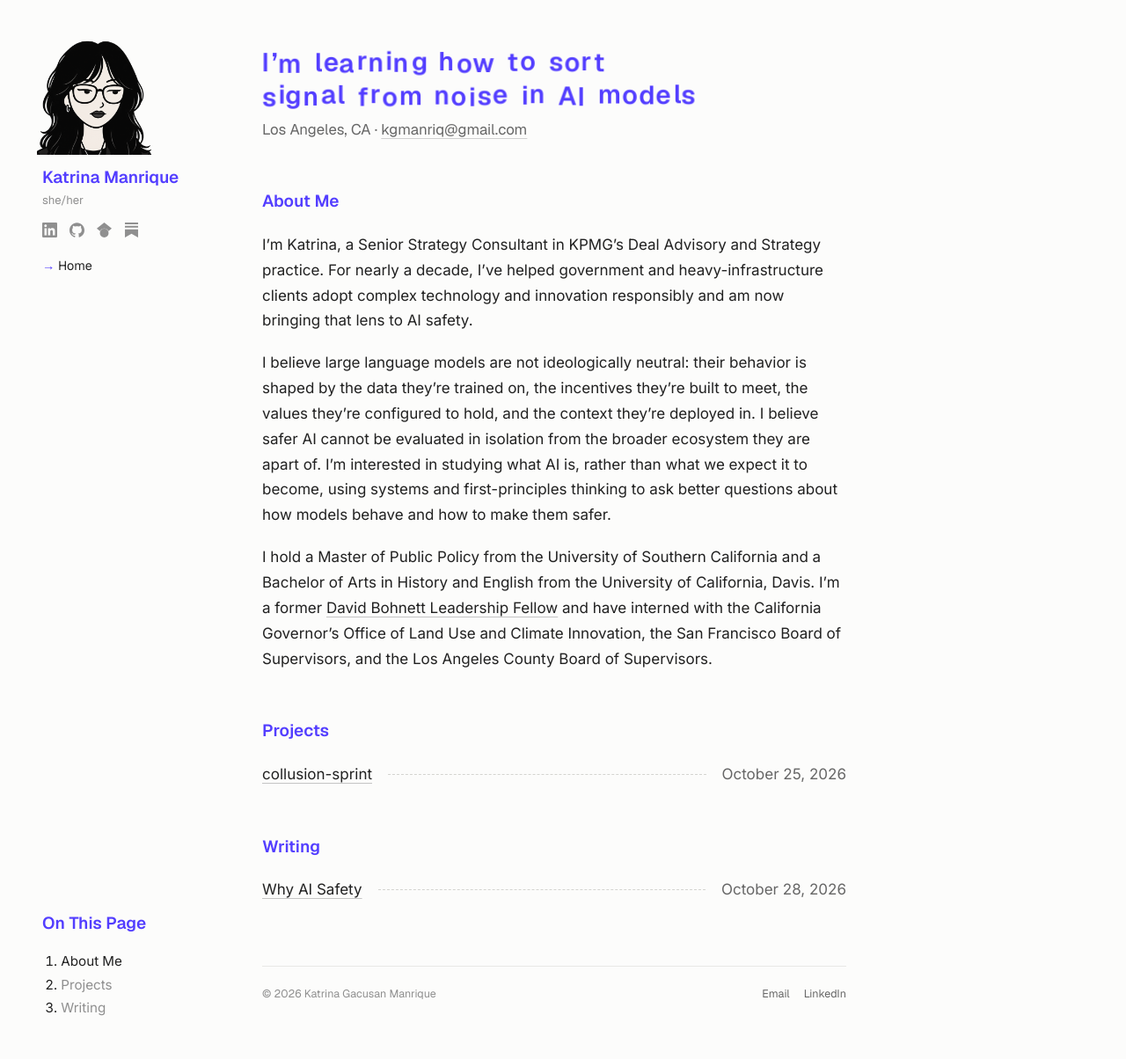
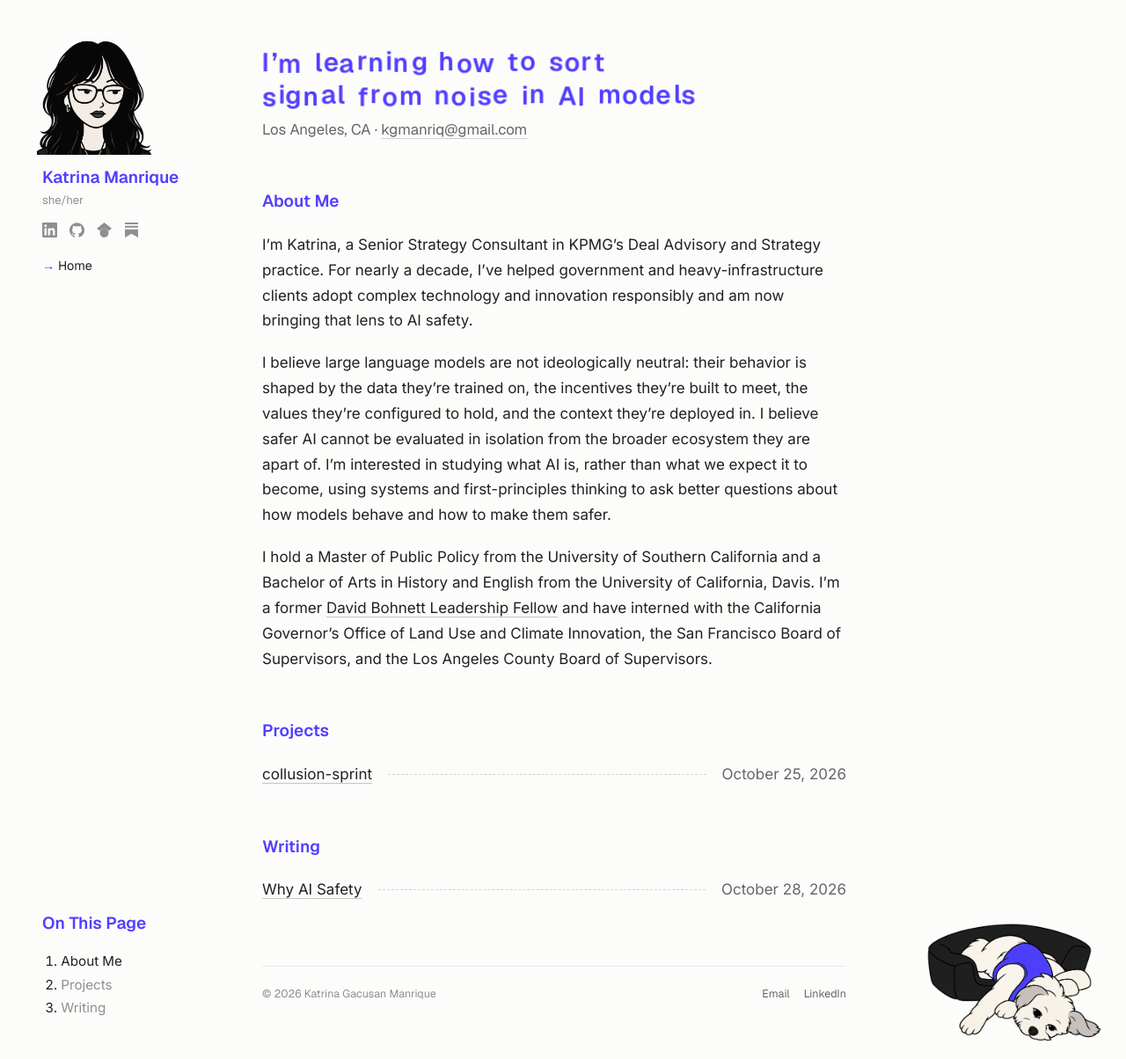
Before and after one commit to kgmanriq/kgmanriq.github.io, a Jekyll site: the page built from index.html, in a window 1280 px wide and 1204 px high. Shown: the whole window at 88% size. Built offline with Jekyll 4.4.1, drawn with Linux system fonts in a browser that asks for light colours.

Commit message:
Add dog illustration in bottom-right corner
Co-Authored-By: Claude Opus 5.5 <noreply@anthropic.com>
Claude-Session: https://claude.ai/code/session_01EuuEgRVzQ3seSDn6GstdDW

```diff
--- a/_layouts/default.html
+++ b/_layouts/default.html
@@ -36,6 +36,8 @@
 
     <main class="content">
       {{ content }}
+
+      <img class="dog" src="{{ '/assets/images/dog.png' | relative_url }}" alt="Illustration of Katrina's dog stretched out beside its bed" width="480" height="347" loading="lazy">
 
       <footer class="site-footer">
         <span>&copy; {{ 'now' | date: '%Y' }} {{ site.author }}</span>
--- a/assets/css/style.css
+++ b/assets/css/style.css
@@ -192,3 +192,12 @@ p { margin: 0 0 1.1em; }
 .page-head h1.mdr { line-height: 1.3; text-wrap: balance; letter-spacing: 0.05em; word-spacing: 0.15em; }
 .mdr .mdr-word { display: inline-block; white-space: nowrap; }
 .mdr .mdr-ch { display: inline-block; transform-origin: 50% 60%; will-change: transform; }
+
+/* ---------- Dog illustration (bottom-right corner) ---------- */
+.dog { position: fixed; right: 28px; bottom: 20px; width: 200px; height: auto; pointer-events: none; z-index: 1; }
+/* Narrower screens: no empty margin to sit in, so it rests at the end of the page instead of covering text. */
+@media (max-width: 1180px) {
+  .dog { position: static; display: block; width: 160px; margin: 56px 0 -40px auto; }
+}
+@media (max-width: 760px) { .dog { width: 130px; } }
+@media print { .dog { display: none; } }
```
Also changed, not shown: assets/images/dog.png (added).
